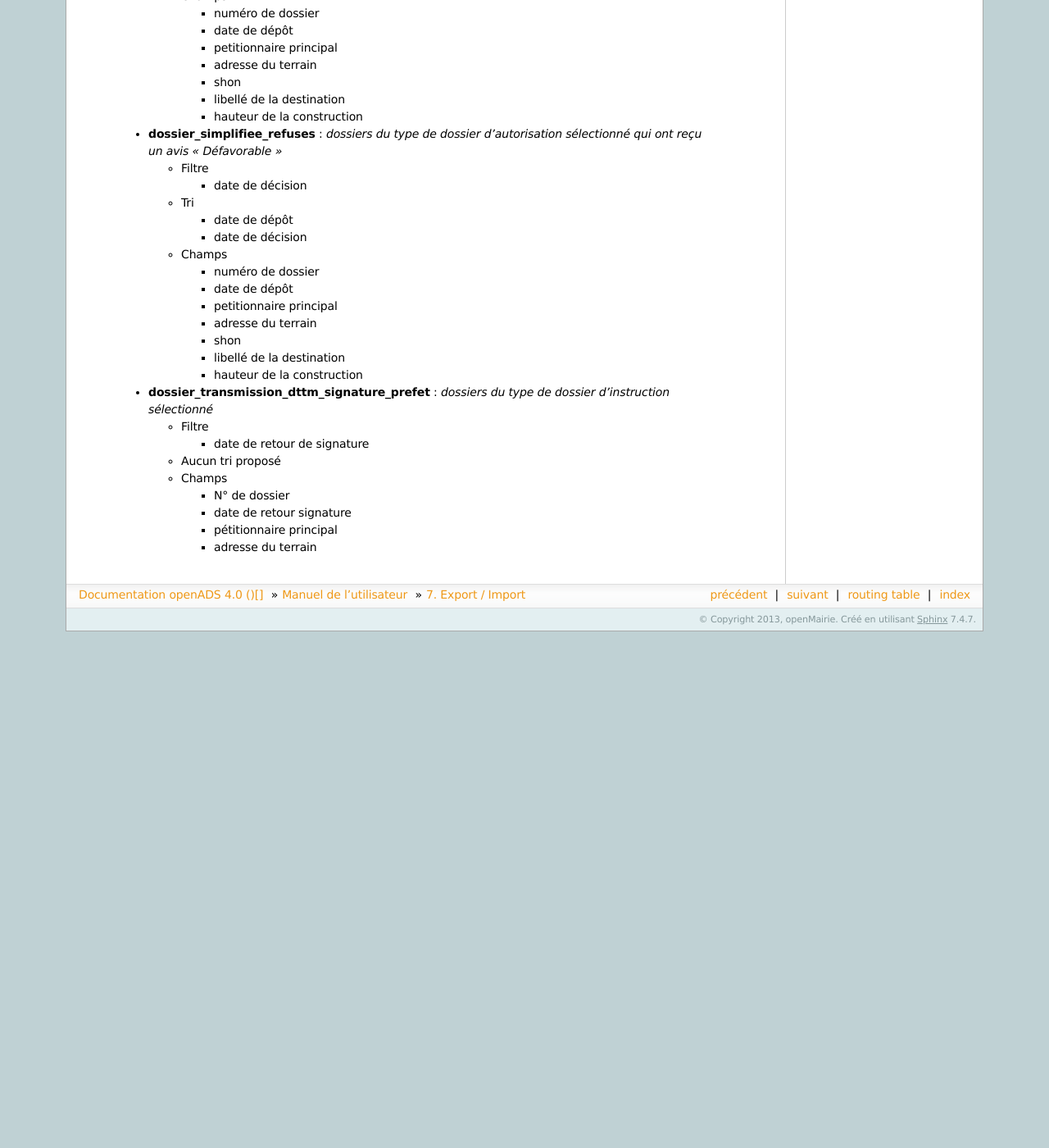
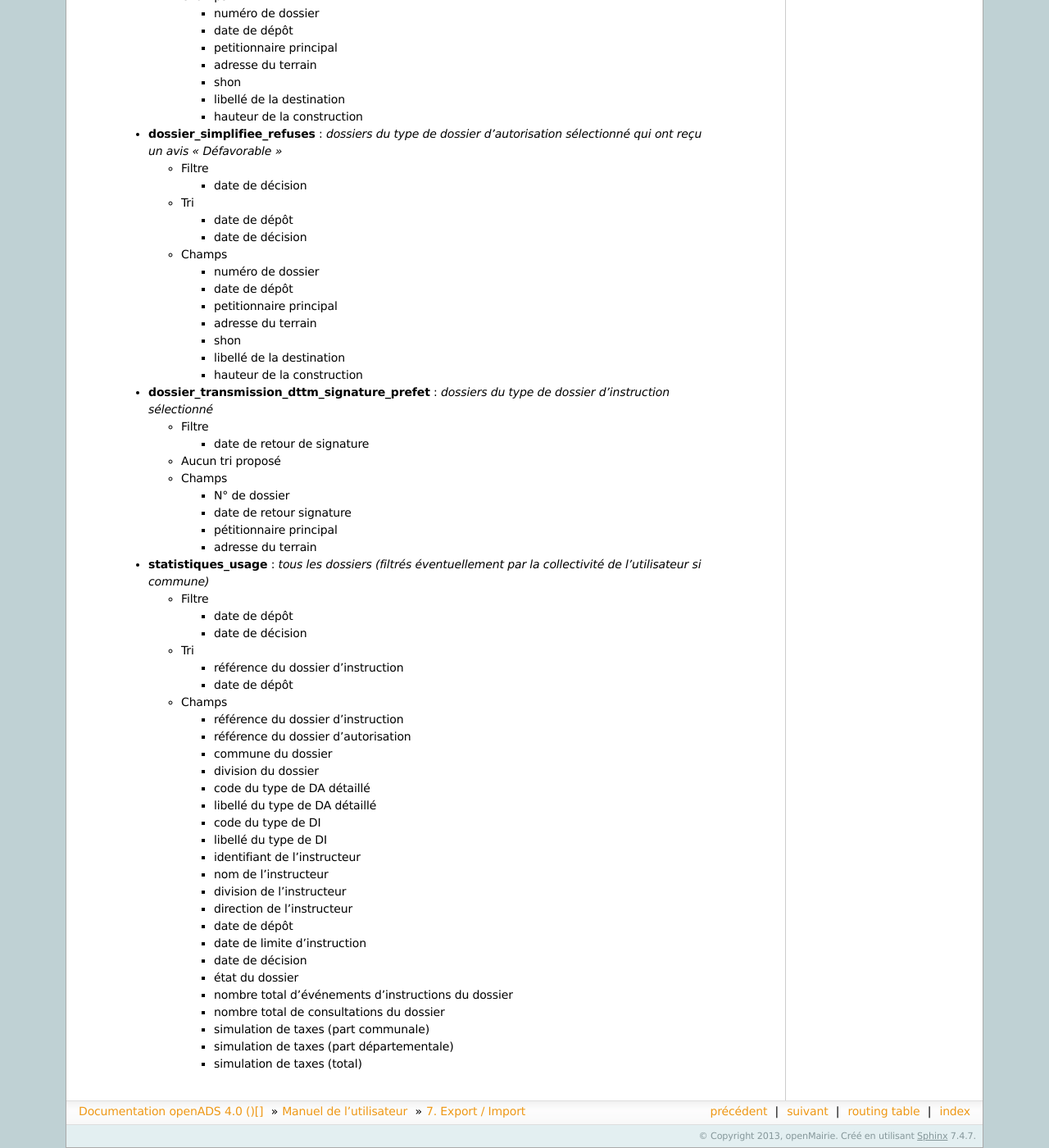
Before and after one commit to mpavaux/openads-documentation, a Sphinx documentation site: the page built from source/manuel_utilisateur/export_import.rst, in a window 1280 px wide and 1400 px high, scrolled down 7619 px. Shown: the whole window at 82% size. Built offline with Sphinx 7.4.7, drawn with Linux system fonts in a browser that asks for light colours; before the commit the page ends 8389 px from its top, so only the background shows below that.

Commit message:
* Évolution - Depuis le menu 'Export/Import -> Statistiques à la demande' on   peut dorénavant utiliser la requête mémorisée 'statistiques_usage'. Elle exporte   des statistiques évoluées destinées à permettre la refacturation du service   mutualisé d'instruction.

```diff
--- a/source/manuel_utilisateur/export_import.rst
+++ b/source/manuel_utilisateur/export_import.rst
@@ -518,3 +518,39 @@
       + date de retour signature
       + pétitionnaire principal
       + adresse du terrain
+
+  * **statistiques_usage** : *tous les dossiers (filtrés éventuellement par la collectivité de l'utilisateur si commune)*
+
+    - Filtre
+
+      + date de dépôt
+      + date de décision
+
+    - Tri
+
+      + référence du dossier d'instruction
+      + date de dépôt
+
+    - Champs
+
+      + référence du dossier d'instruction
+      + référence du dossier d'autorisation
+      + commune du dossier
+      + division du dossier
+      + code du type de DA détaillé
+      + libellé du type de DA détaillé
+      + code du type de DI
+      + libellé du type de DI
+      + identifiant de l'instructeur
+      + nom de l'instructeur
+      + division de l'instructeur
+      + direction de l'instructeur
+      + date de dépôt
+      + date de limite d'instruction
+      + date de décision
+      + état du dossier
+      + nombre total d'événements d'instructions du dossier
+      + nombre total de consultations du dossier
+      + simulation de taxes (part communale)
+      + simulation de taxes (part départementale)
+      + simulation de taxes (total)
```
